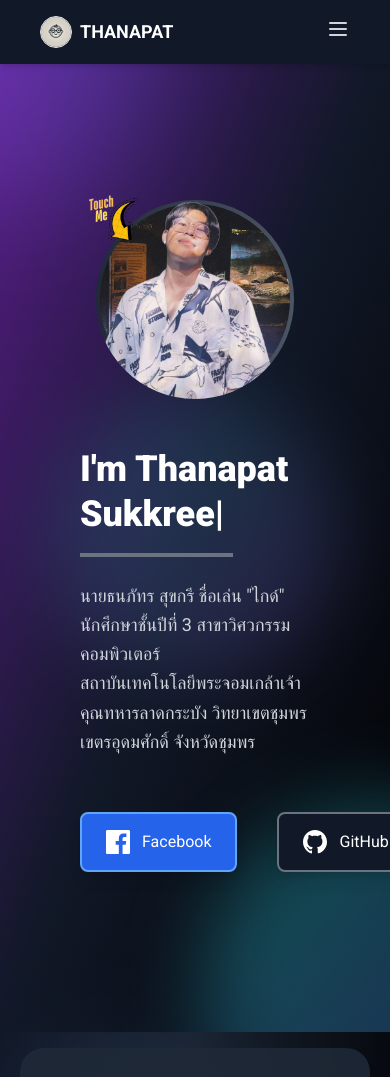
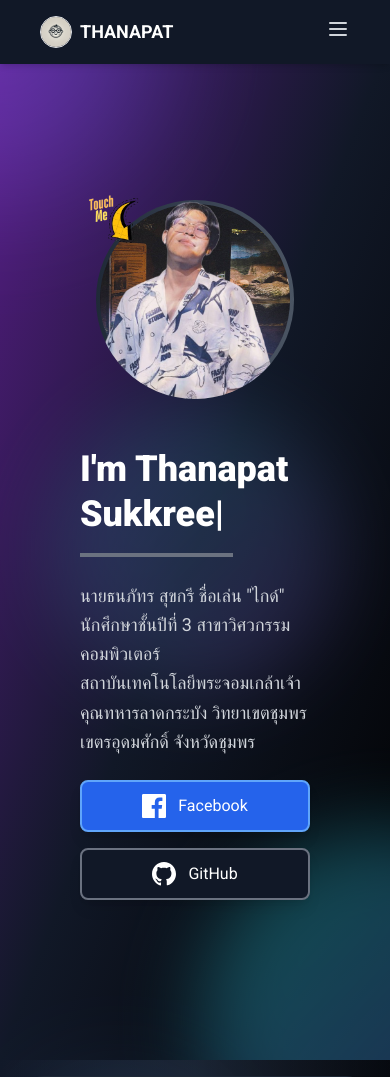
Before and after one commit to GxideZ/Intern, a Next.js app: page / in a window 390 px wide. Shown: the top 1077 px of the page. Built offline with nearby package versions, Linux system fonts and the light colour scheme.

Commit message:
first commit

```diff
--- a/src/app/components/banner.jsx
+++ b/src/app/components/banner.jsx
@@ -12,7 +12,7 @@ const Banner = () => {
       <div className="absolute top-1/2 left-1/2 w-72 h-72 bg-gradient-to-br from-teal-500 to-purple-500 opacity-20 blur-2xl transform -translate-x-1/2 -translate-y-1/2 rounded-full"></div>
 
       <div className="container mx-auto grid grid-cols-1 md:grid-cols-2 gap-8 items-center relative z-10">
-        {/* Text Section */}
+        { /* Text Section */}
           <div className="order-2 md:order-2 mt-4 md:mt-0 md:pl-8">
             <h1 className="text-4xl md:text-5xl font-extrabold text-white leading-tight">
               <TypeAnimation
@@ -41,10 +41,10 @@ const Banner = () => {
               สถาบันเทคโนโลยีพระจอมเกล้าเจ้าคุณทหารลาดกระบัง
               วิทยาเขตชุมพรเขตรอุดมศักดิ์ จังหวัดชุมพร <br />
             </p>
-          <div className="flex space-x-10 mt-6">
+            <div className="flex flex-col md:flex-row space-y-4 md:space-y-0 md:space-x-10 mt-6">
               <Link
                 href="https://www.facebook.com/thn.phathr.sukh.kri"
-              className="px-6 py-3 mt-8 w-[200px] h-[60px] border-2 border-blue-400 bg-blue-600 hover:bg-blue-700 text-white rounded-lg shadow-lg transition-all duration-300 transform hover:scale-110 flex items-center space-x-3"
+                className="px-6 py-3 w-full md:w-auto border-2 border-blue-400 bg-blue-600 hover:bg-blue-700 text-white rounded-lg shadow-lg transition-all duration-300 transform hover:scale-110 flex items-center justify-center space-x-3"
               >
                 <svg
             xmlns="http://www.w3.org/2000/svg"
@@ -62,7 +62,7 @@ const Banner = () => {
               </Link>
               <Link
                 href="https://github.com/GxideZ"
-              className="px-6 py-3 mt-8 w-[200px] h-[60px] bg-gray-900 border-2 border-gray-500 hover:bg-gray-900 text-white rounded-lg shadow-lg transition-all duration-300 transform hover:scale-110 flex items-center space-x-3"
+                className="px-6 py-3 w-full md:w-auto bg-gray-900 border-2 border-gray-500 hover:bg-gray-900 text-white rounded-lg shadow-lg transition-all duration-300 transform hover:scale-110 flex items-center justify-center space-x-3"
               >
                 <svg
             xmlns="http://www.w3.org/2000/svg"
```
Lines whose indentation alone changed are shown as unchanged.
